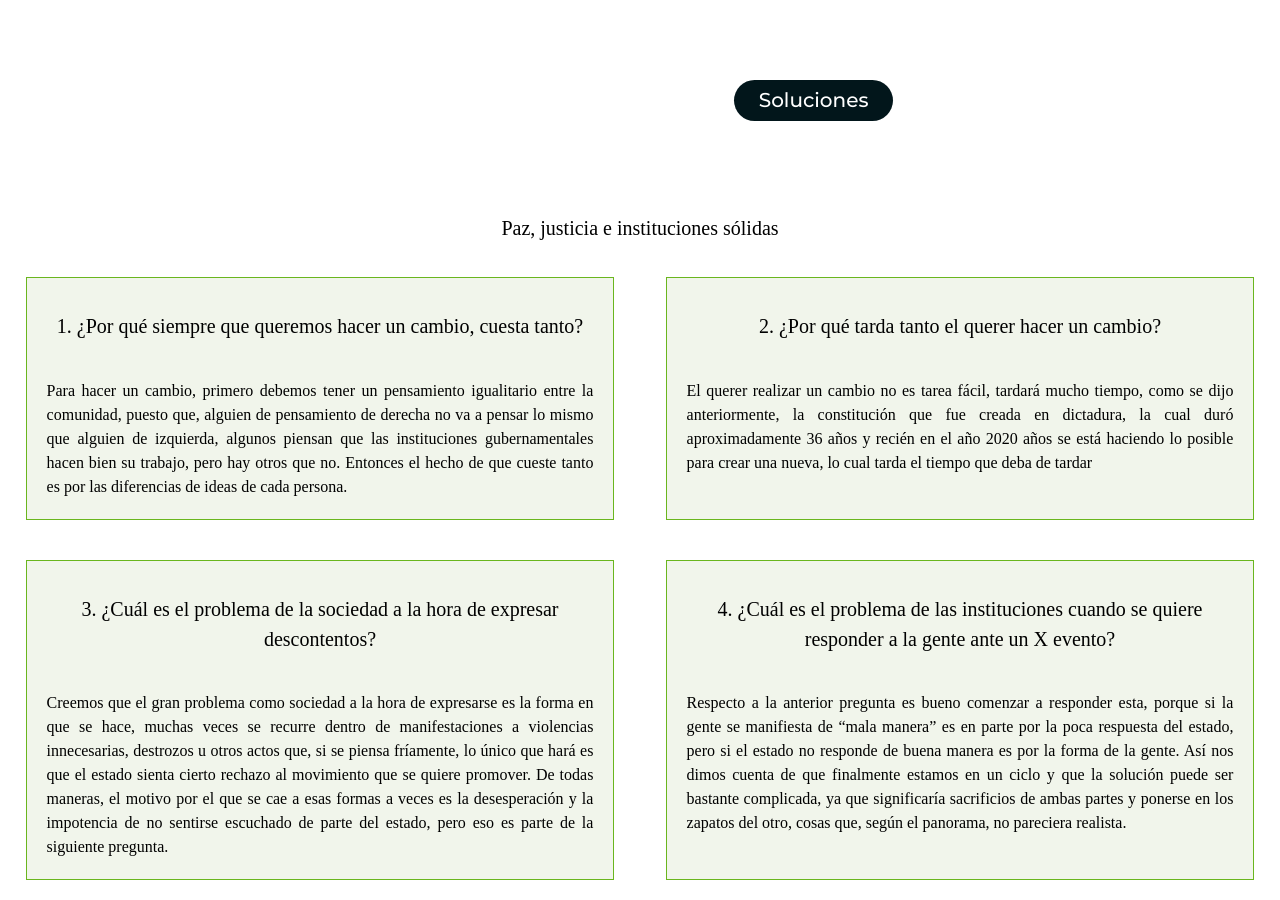
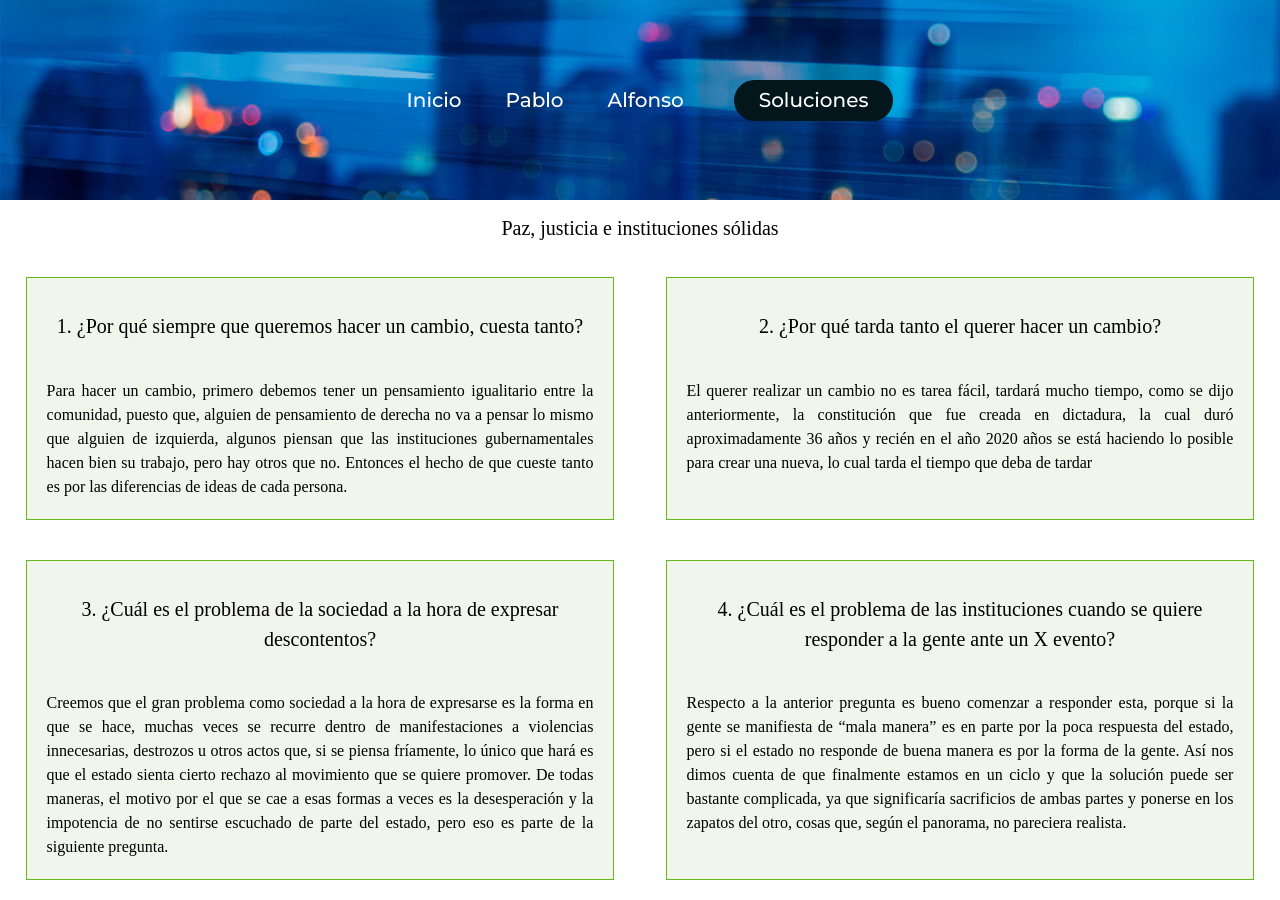
Before and after one commit to Pablitobellakito/Tarea2, a plain HTML site: page index.html in a window 1280 px wide. Drawn offline with Linux system fonts and the light colour scheme.

Commit message:
update mac

```diff
--- a/css/style.css
+++ b/css/style.css
@@ -1,24 +1,23 @@
-@import url('https://fonts.googleapis.com/css2?family=Montserrat:wght@500&display=swap');
+@import url("https://fonts.googleapis.com/css2?family=Montserrat:wght@500&display=swap");
 
 body {
-    font-family: 'Times New Roman', Times, serif;
+  font-family: "Times New Roman", Times, serif;
   font-size: 1.6rem;
   line-height: 1.5;
 }
 
-.site-header{
-    background-image: url("/Equipo.jpg");
+.site-header {
+  background-image: url("/img/Equipo.jpg");
   height: 5rem;
   min-height: 20rem;
   display: flex;
   justify-content: center;
 }
 
-html{
+html {
   box-sizing: border-box;
   font-size: 62.5%;
 }
-
 
 * {
   box-sizing: border-box;
@@ -32,9 +31,7 @@ html{
   width: 560px;
   margin: 1rem auto;
   text-align: center;
-
 }
-
 
 h1 {
   font-size: 20px;
@@ -74,8 +71,8 @@ li {
   padding-top: 0.2cm;
 }
 
-
-a, button {
+a,
+button {
   font-family: "Montserrat", sans-serif;
   font-weight: 50;
   font-size: 20px;
@@ -123,7 +120,7 @@ button {
 }
 
 button:hover {
-    background-color: rgba(0,136,169,0.8);
+  background-color: rgba(0, 136, 169, 0.8);
 }
 
 .contenedor {
@@ -152,14 +149,14 @@ button:hover {
   border: rgb(106, 182, 30) 1px solid;
 }
 
-.personapablo{
+.personapablo {
   width: 60%;
   display: flex;
   justify-content: center;
   margin-left: 20%;
 }
 
-.texto1{
+.texto1 {
   width: 60%;
   display: flex;
   justify-content: center;
```
Also changed, not shown: img/fondo.png (deleted). Lines whose indentation alone changed are shown as unchanged.
